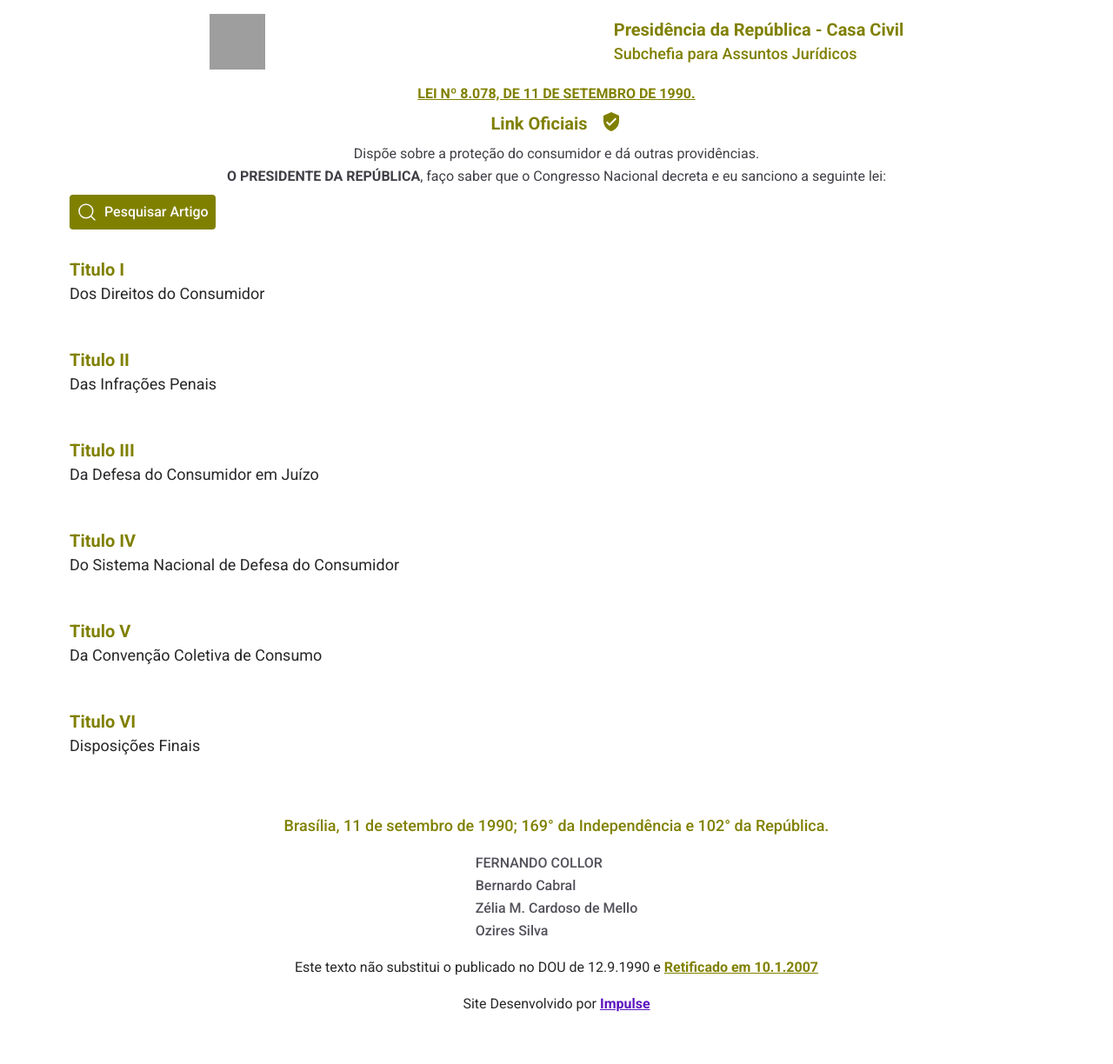
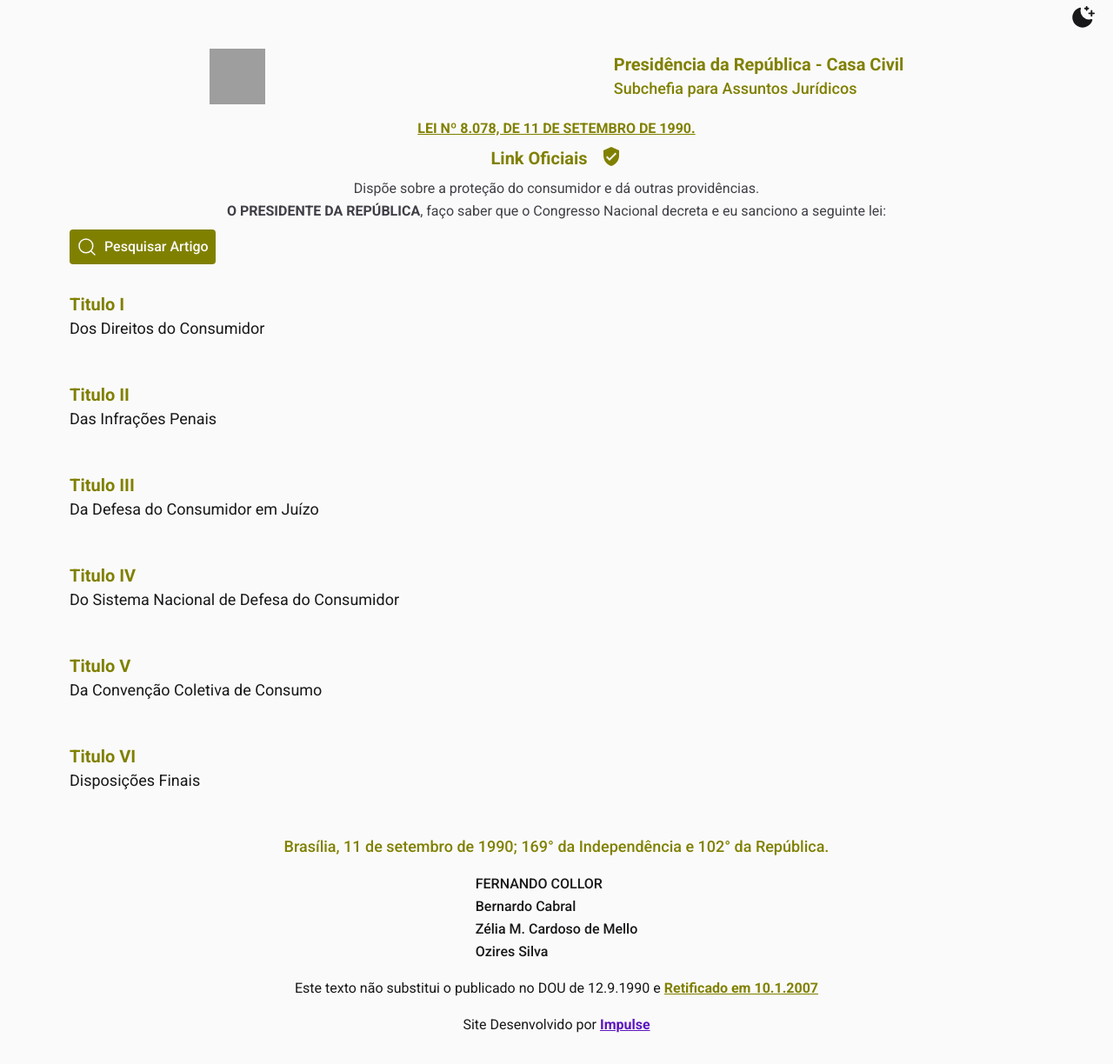
Before and after one commit to sirguilherme97/codigo-defesa-consumidor, a React (Vite) app: page / in a window 1280 px wide. Shown: the whole page at 87% size. Before the commit the page ends 1200 px from the top, so only its background shows below. Built offline with nearby package versions, Linux system fonts and the light colour scheme; grey boxes are pictures that could not be loaded.

Commit message:
Feature(DarkMode)

```diff
--- a/package.json
+++ b/package.json
@@ -12,7 +12,9 @@
     "@emotion/react": "^11.9.3",
     "@emotion/styled": "^11.9.3",
     "@headlessui/react": "^1.6.5",
+    "classnames": "^2.5.1",
     "framer-motion": "^6.3.16",
+    "js-cookie": "^3.0.5",
     "phosphor-react": "^1.4.1",
     "react": "^18.0.0",
     "react-dom": "^18.0.0",
@@ -20,6 +22,7 @@
     "react-router-dom": "^6.3.0"
   },
   "devDependencies": {
+    "@types/js-cookie": "^3.0.6",
     "@types/react": "^18.0.0",
     "@types/react-dom": "^18.0.0",
     "@vitejs/plugin-react": "^1.3.0",
--- a/src/Components/Footer.tsx
+++ b/src/Components/Footer.tsx
@@ -1,8 +1,14 @@
-export function Footer() {
+import React from 'react';
+import classNames from "classnames";
+
+export function Footer({ isDarkMode }:any) {
+
   return (
-        <div className="z-0 static flex leading-relaxed flex-col items-center bottom-0 pb-8 gap-4 mt-12 px-20 py-4 w-screen  h-auto">
+    <div className={classNames("z-0 static flex leading-relaxed flex-col items-center bottom-0 pb-8 gap-4 pt-12 px-20 py-4 w-screen h-auto", {
+      "bg-zinc-900 text-zinc-50": isDarkMode,
+    })}>
       <h1 className="text-lg font-medium text-rep">Brasília, 11 de setembro de 1990; 169° da Independência e 102° da República.</h1>
-            <div className="flex flex-col items-start text-zinc-600 font-medium">
+      <div className="flex flex-col items-start font-medium">
         <p>FERNANDO COLLOR</p>
         <p>Bernardo Cabral</p>
         <p>Zélia M. Cardoso de Mello</p>
@@ -10,6 +16,6 @@ export function Footer() {
       </div>
       <p>Este texto não substitui o publicado no DOU de 12.9.1990 e <a href="http://www.planalto.gov.br/ccivil_03/leis/1989_1994/RET/rlei-8078-90.doc" target='_blank'>Retificado em 10.1.2007</a></p>
       <p>Site Desenvolvido por <a className="text-[#5C15BF]" href="https://impulse-rs.vercel.app/">Impulse</a></p>
-        </div >
-    )
+    </div>
+  );
 }
--- a/src/Components/Search.tsx
+++ b/src/Components/Search.tsx
@@ -3,9 +3,10 @@ import { useState } from "react"
 import ListaArt from '../../listaBusca.json'
 import { Header } from './Header';
 import { MagnifyingGlass } from 'phosphor-react'
+import classNames from 'classnames';
 
 
-export function Search() {
+export function Search({isDarkMode}:any) {
     const [busca, setBusca] = useState('');
     let [isOpen, setIsOpen] = useState(false)
     const lowerBusca = busca.toLowerCase()
@@ -13,7 +14,10 @@ export function Search() {
 
 
     return (
-        <div className="flex items-center justify-start px-20 py-2">
+        <div className={classNames("flex items-center justify-start px-20 py-2",{
+            'bg-zinc-900 tex-zinc-50':isDarkMode,
+            'bg-zinc-50 text-zinc-900':!isDarkMode,
+        })}>
             <div>
                 <button
                     onClick={() => setIsOpen(true)}
@@ -23,11 +27,17 @@ export function Search() {
                 </button>
             </div>
             <Dialog open={isOpen} onClose={() => setIsOpen(false)}>
-                <Dialog.Panel className='bg-zinc-50 z-[500] overflow-x-hidden overflow-y-auto pb-12 absolute top-0 left-0 w-screen h-screen py-0 leading-relaxed'>
+                <Dialog.Panel className={classNames(' z-[500] overflow-x-hidden overflow-y-auto pb-12 absolute top-0 left-0 w-screen h-screen py-0 leading-relaxed',{
+                    'bg-zinc-900 text-zinc-50':isDarkMode,
+                    'bg-zinc-50 text-zinc-900':!isDarkMode,
+                })}>
                     <Header />
                     <div className='flex flex-col gap-4 px-20 py-12'>
                         <Dialog.Title className='text-2xl font-medium text-zinc-900'>Pesquisar Artigo</Dialog.Title>
-                        <Dialog.Description className='text-zinc-700'>
+                        <Dialog.Description className={classNames('',{
+                             'bg-zinc-900 text-zinc-50':isDarkMode,
+                             'bg-zinc-50 text-zinc-700':!isDarkMode,
+                        })}>
                             Se você deseja buscar um artigo específico, indique-o na busca abaixo
                         </Dialog.Description>
                         <input
@@ -50,7 +60,12 @@ export function Search() {
                             <div className="px-12 font-medium text-zinc-900">
                                 <ul>
                                     {ListaFiltrada.map((lista: any) => (
-                                        <li className="mb-4 text-zinc-900 leading-relaxed" key={lista}>{lista}</li>
+                                        <li
+                                        className={classNames("mb-4 leading-relaxed",{
+                                            'text-zinc-50 ':isDarkMode,
+                                            'text-zinc-900 ':!isDarkMode,
+                                        })}
+                                        key={lista}>{lista}</li>
                                     ))}
                                 </ul>
                             </div>
--- a/src/Components/Titulos/T1.tsx
+++ b/src/Components/Titulos/T1.tsx
@@ -1,7 +1,12 @@
 import { Popover } from '@headlessui/react'
-export function T1() {
+import classNames from 'classnames'
+
+export function T1({ isDarkMode }:any) {
     return (
-        <div className='w-screen px-20 sm:px-8 mt-6 flex items-center justify-start '>
+        <div className={classNames('w-screen px-20 sm:px-8 mt-6 flex items-center justify-start ',{
+            'bg-zinc-900': isDarkMode,
+            'bg-zinc-50':!isDarkMode
+        })}>
             <Popover>
                 <Popover.Button className='flex flex-col items-start justify-center '>
                     <h1 className='text-xl font-bold text-rep'>Titulo I</h1>
--- a/src/main.tsx
+++ b/src/main.tsx
@@ -14,6 +14,5 @@ ReactDOM.createRoot(document.getElementById('root')!).render(
         <Route path='/' element={<Home />} />
       </Routes>
     </BrowserRouter>
-
   </React.StrictMode>
 )
--- a/src/pages/Home.tsx
+++ b/src/pages/Home.tsx
@@ -1,29 +1,77 @@
-import { Footer } from "../Components/Footer";
+import classNames from "classnames";
+import { MoonStars, SunDim } from "phosphor-react";
+import { useEffect, useState } from "react";
 import { Header } from "../Components/Header";
+import { SubHeader } from "../Components/SubHeader";
 import { Search } from "../Components/Search";
-import { SubHeader } from "../Components/SubHeader";
 import { T1 } from "../Components/Titulos/T1";
 import { T2 } from "../Components/Titulos/T2";
+import { T6 } from "../Components/Titulos/T6";
+import { T5 } from "../Components/Titulos/T5";
+import { T4 } from "../Components/Titulos/T4";
 import { T3 } from "../Components/Titulos/T3";
-import { T4 } from "../Components/Titulos/T4";
-import { T5 } from "../Components/Titulos/T5";
-import { T6 } from "../Components/Titulos/T6";
-
+import { Footer } from "../Components/Footer";
+import Cookies from 'js-cookie';
 
 export function Home() {
+  const [isDarkMode, setIsDarkMode] = useState(() => {
+    // Verifica se há um tema salvo nos cookies ou localStorage
+    const savedTheme = Cookies.get("theme") || localStorage.getItem("theme");
+    // Se houver um tema salvo, retorna true se for "dark", caso contrário, retorna false
+    return savedTheme === "dark";
+  });
 
+  useEffect(() => {
+    document.body.classList.toggle("dark-mode", isDarkMode);
+    Cookies.set("theme", isDarkMode ? "dark" : "light");
+    localStorage.setItem("theme", isDarkMode ? "dark" : "light");
+  }, [isDarkMode]);
+
+  const toggleTheme = () => {
+    setIsDarkMode(prevMode => !prevMode);
+  };
   return (
-    <div className="w-screen h-screen text-zinc-800">
-      <Header />
-      <SubHeader />
-      <Search />
-      <T1 />
-      <T2 />
-      <T3 />
-      <T4 />
-      <T5 />
-      <T6 />
-      <Footer />
-    </div >
-  )
+    <>
+      <div className={classNames("flex items-center justify-end px-5 w-full h-10",{
+        'bg-zinc-900':isDarkMode,
+        'bg-zinc-50':!isDarkMode,
+      })}>
+        {isDarkMode ? (
+          <SunDim
+          onClick={toggleTheme}
+          size={30}
+          weight="fill"
+          className={classNames("hover:scale-110 transition-all cursor-pointer",{
+            'text-zinc-50':isDarkMode,
+            'text-zinc-900':!isDarkMode,
+          })}
+        />
+        ) : (
+          <MoonStars
+          onClick={toggleTheme}
+          size={30}
+          weight="fill"
+          className="hover:scale-110 transition-all cursor-pointer"
+        />
+        )}
+      </div>
+      <div
+        className={classNames("w-screen h-screen",{
+          "bg-zinc-900 text-zinc-50":isDarkMode,
+          "bg-zinc-50":!isDarkMode,
+        })}
+      >
+        <Header/>
+        <SubHeader isDarkMode={isDarkMode} />
+        <Search isDarkMode={isDarkMode}/>
+        <T1 isDarkMode={isDarkMode} />
+        <T2 />
+        <T3 />
+        <T4 />
+        <T5 />
+        <T6 />
+        <Footer isDarkMode={isDarkMode} />
+      </div>
+    </>
+  );
 }
--- a/src/styles/global.css
+++ b/src/styles/global.css
@@ -2,10 +2,17 @@
 @tailwind components;
 @tailwind utilities;
 
-a{
+a {
     @apply underline text-rep font-semibold
 }
 
-html{
-@apply overflow-x-hidden scroll-smooth
+html {
+    @apply overflow-x-hidden scroll-smooth
 }
+body{
+    @apply bg-zinc-50 text-zinc-900;
+}
+
+.dark-mode {
+    @apply bg-zinc-900 text-zinc-50; /* Cor de fundo para o modo escuro */
+  }
```
Also changed, not shown: src/Components/SubHeader.tsx (+42 -11 lines), 2 other files (tests, documents, lock files or other folders). Lines whose indentation alone changed are shown as unchanged.
